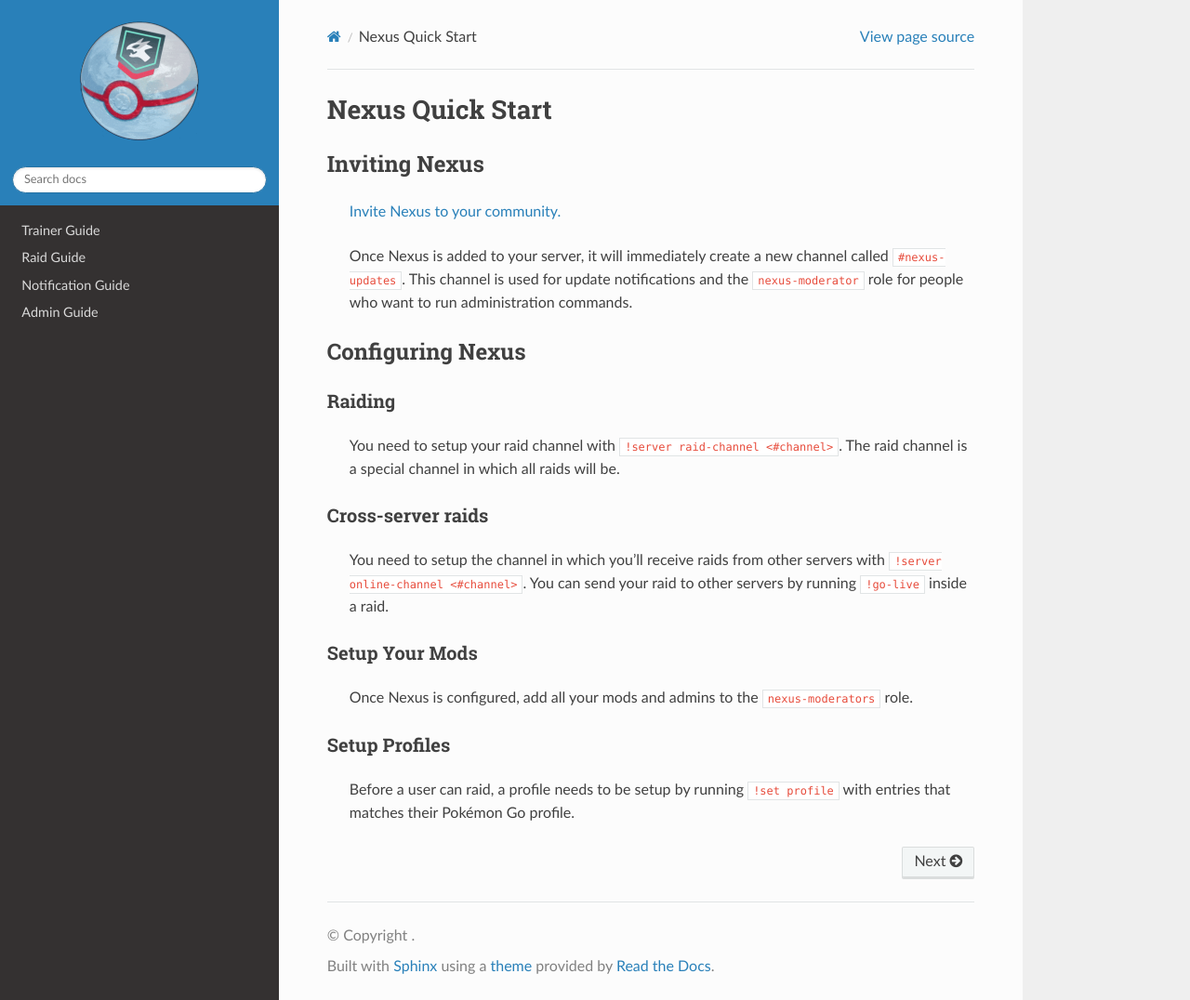
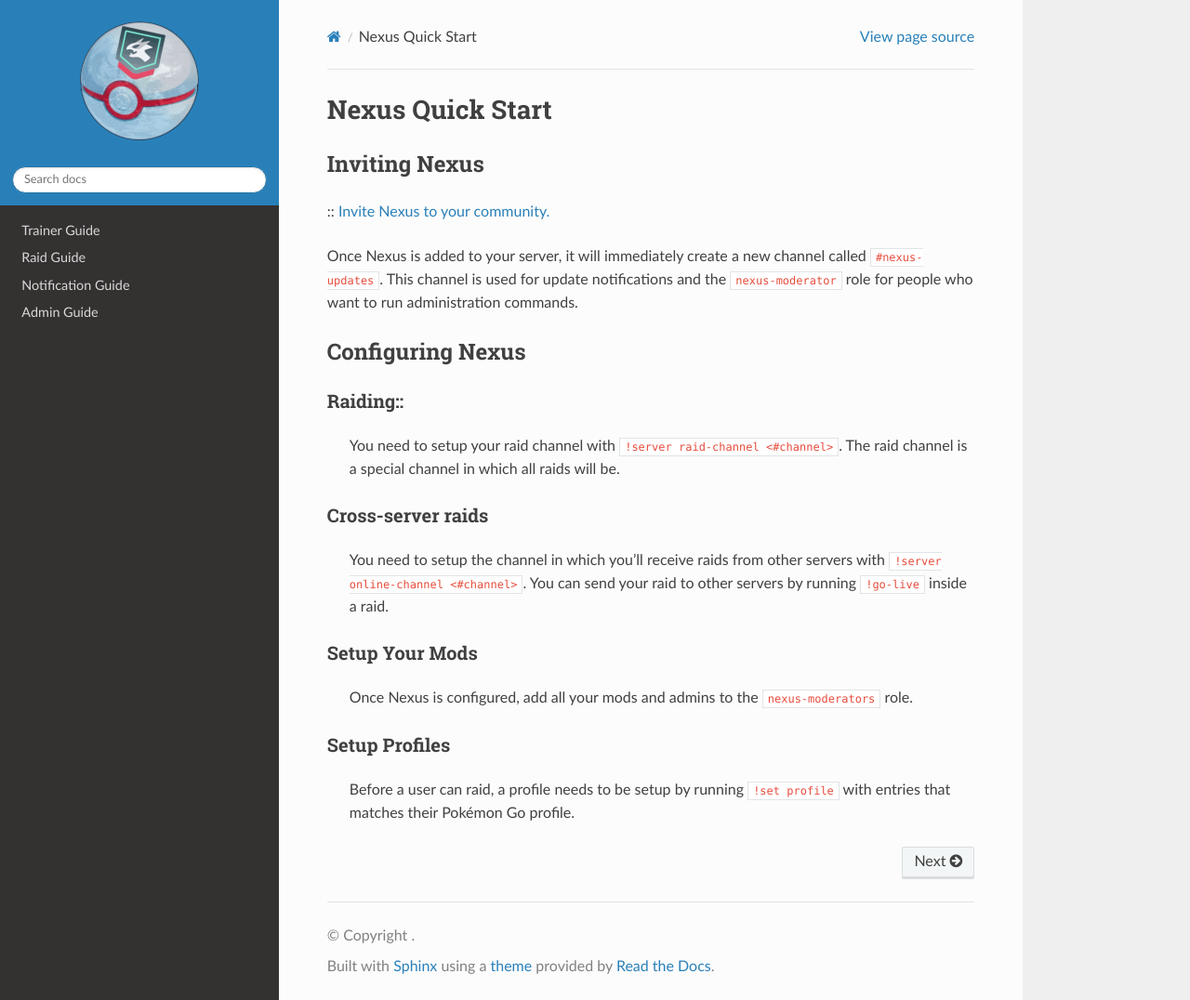
Before and after one commit to NexusRaids/nexus-docs, a Sphinx documentation site: the page built from docs/index.rst, in a window 1280 px wide and 1076 px high. Shown: the whole window at 93% size. Built offline with Sphinx 7.4.7 and the Read the Docs theme 2.0.0, drawn with Linux system fonts in a browser that asks for light colours; formulas are drawn with MathJax 3.

```diff
--- a/docs/index.rst
+++ b/docs/index.rst
@@ -4,14 +4,15 @@ Nexus Quick Start
 Inviting Nexus
 ##############
 
-    |invite_link|
+::
+|invite_link|
 
-    Once Nexus is added to your server, it will immediately create a new channel called ``#nexus-updates``. This channel is used for update notifications and the ``nexus-moderator`` role for people who want to run administration commands.
+Once Nexus is added to your server, it will immediately create a new channel called ``#nexus-updates``. This channel is used for update notifications and the ``nexus-moderator`` role for people who want to run administration commands.
 
 Configuring Nexus
 #################
 
-Raiding
+Raiding::
 *******
 
     You need to setup your raid channel with ``!server raid-channel <#channel>``. The raid channel is a special channel in which all raids will be.
```
